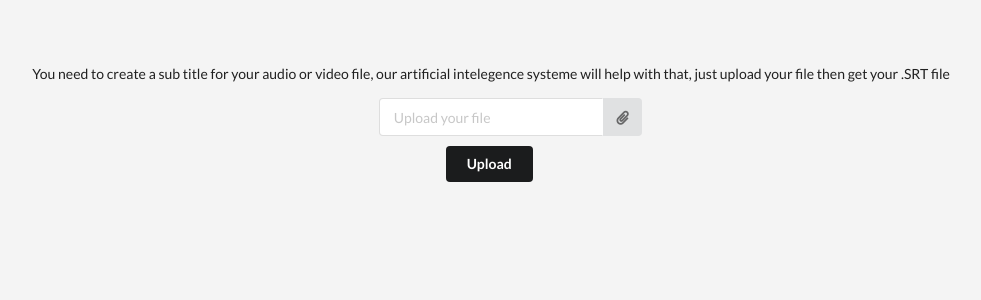
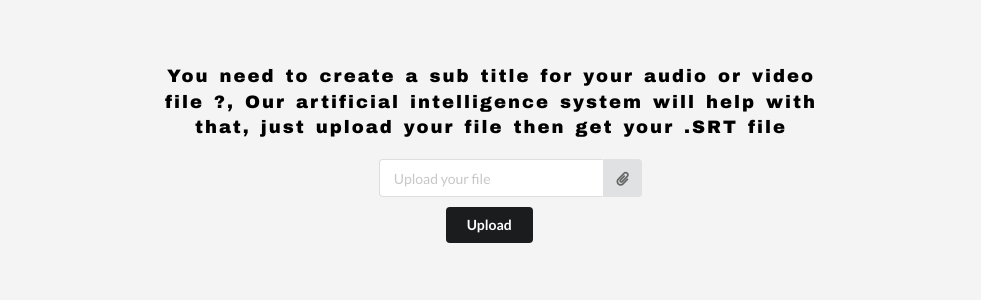
Before and after one commit to Yacin-Cheffai/sub_title_generator, a Django app: page / in a window 1280 px wide. Shown: the top 300 px of the page, without its empty margins (149-1130 px from the left). Run offline with Django 3.2, Linux system fonts and the light colour scheme; some libraries are stand-ins or nearby versions.

Commit message:
[003][IMP] enhance intro text

```diff
--- a/generator/templates/generator/upload.html
+++ b/generator/templates/generator/upload.html
@@ -13,6 +13,20 @@
       .ui.action.input input[type="file"] {
       display: none;
       }
+      #intro_text{
+        font-family: "Arial Black", Gadget, sans-serif;
+        font-size: 18px;
+        letter-spacing: 2px;
+        word-spacing: 2px;
+        color: #000000;
+        font-weight: normal;
+        text-decoration: none;
+        font-style: normal;
+        font-variant: normal;
+        text-transform: none;
+        margin-right:300px;
+        margin-left:300px
+      }
 </style>
 </head>
 <body>
@@ -20,8 +34,8 @@
   <div style="margin-top:50px">
   <form method="post" enctype="multipart/form-data" class="ui form" style="text-align:center">
       {% csrf_token %}
-        <p>
-          You need to create a sub title for your audio or video file, our artificial intelegence systeme will help with that, just upload your file then get your .SRT file
+        <p id="intro_text">
+          You need to create a sub title for your audio or video file ?, Our artificial intelligence system will help with that, just upload your file then get your .SRT file
         </p>
         <div class="ui action input">
           <input type="text" placeholder="Upload your file" readonly>
```
